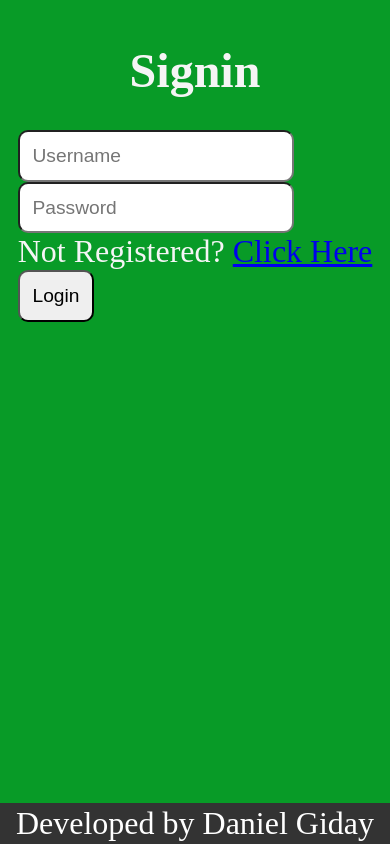
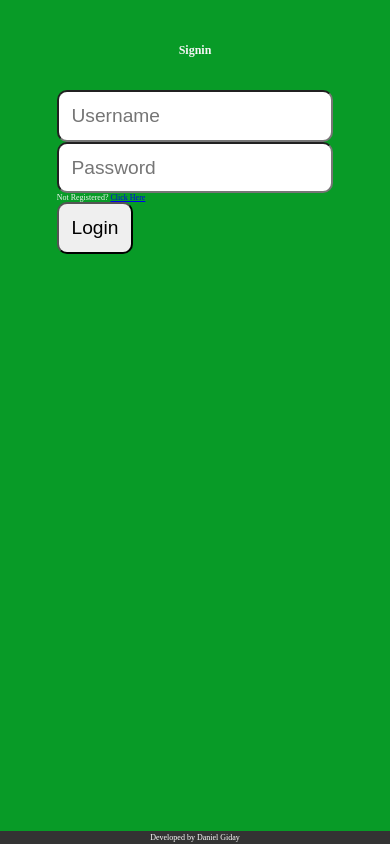
Before and after one commit to codewithdani/weather_app, a Flask app: page / in a window 390 px wide. Run offline with Flask 3, Linux system fonts and the light colour scheme.

Commit message:
css update

```diff
--- a/static/styles/style.css
+++ b/static/styles/style.css
@@ -63,6 +63,7 @@
 
     body {
         padding: .7rem; /* Reduce body padding for mobile */
+        font-size: 8px;
     }
 
     input, button {
```
